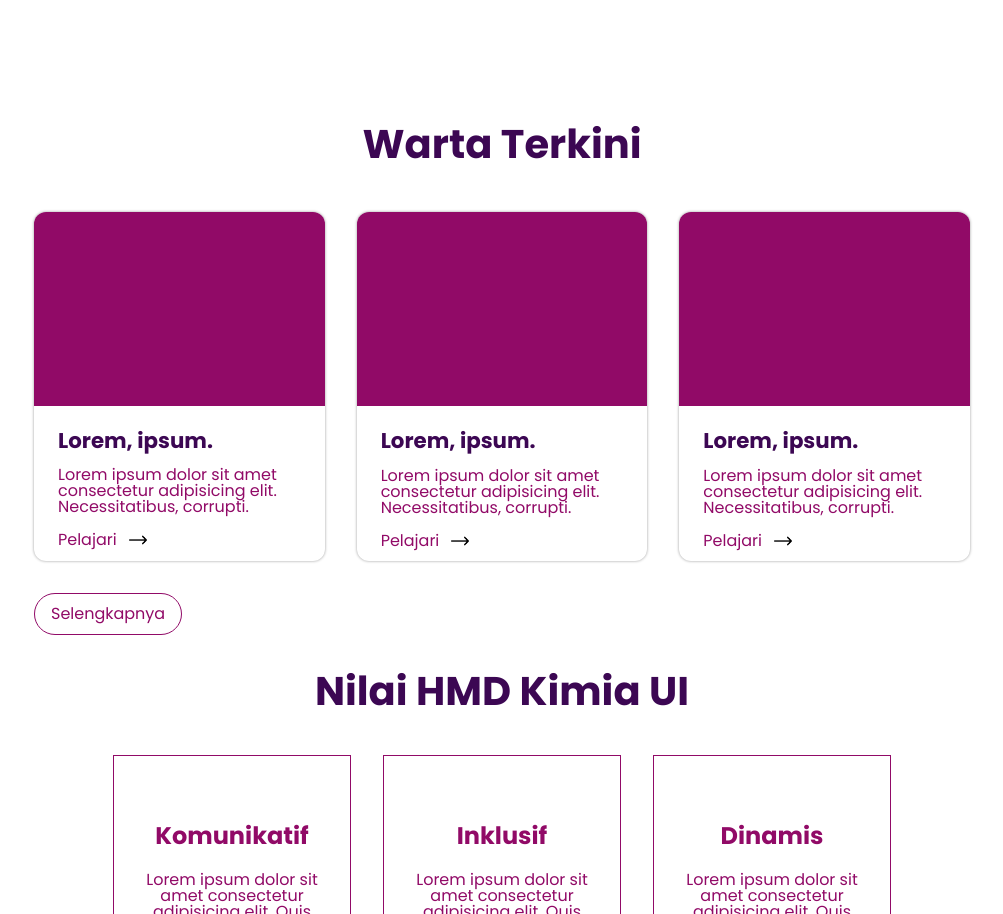
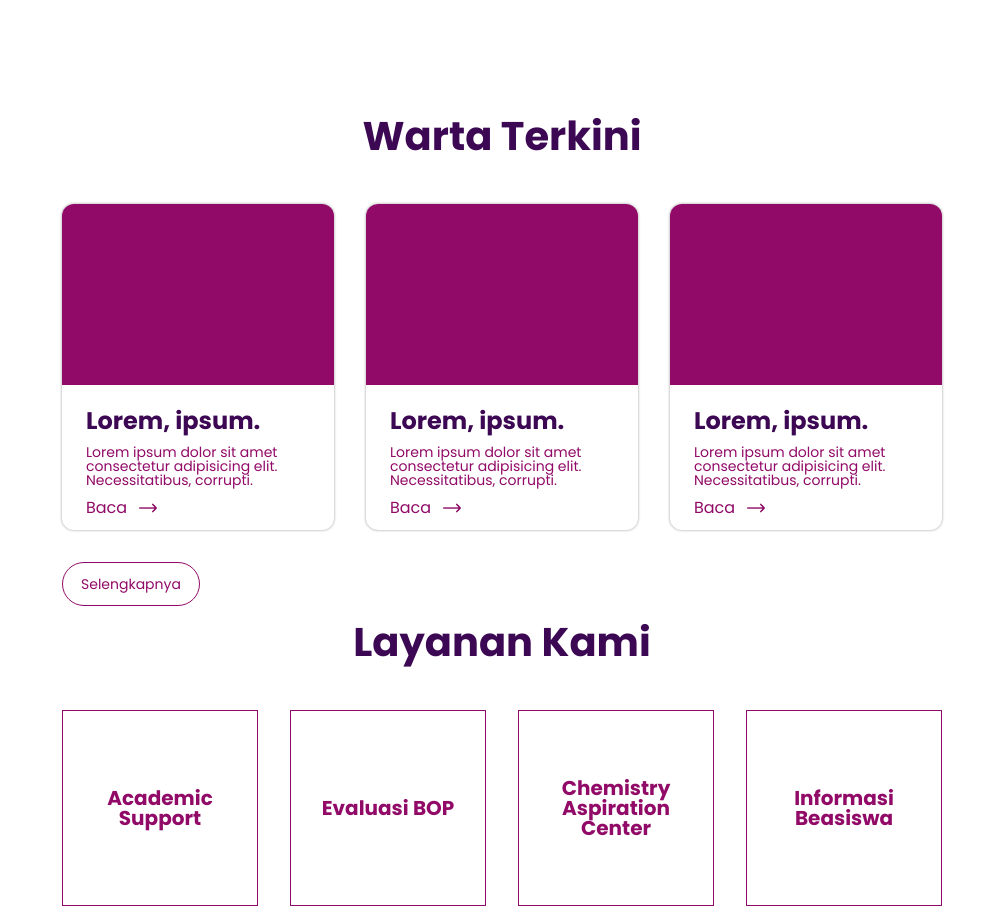
Before and after one commit to arkandamar/website-hmdk, a React (Vite) app: page / in a window 1280 px wide. Shown: the part 1618-2532 px from the top of the page, without its empty margins (138-1141 px from the left). Built offline with nearby package versions, Linux system fonts and the light colour scheme.

Commit message:
membuat service card

```diff
--- a/src/App.jsx
+++ b/src/App.jsx
@@ -6,6 +6,7 @@ import Team from "./components/Team";
 import Mission from "./components/Mission";
 import Birdep from "./components/Birdep";
 import Event from "./components/Event";
+import Service from "./components/Service";
 import "./App.scss";
 
 function App() {
@@ -15,9 +16,8 @@ function App() {
       <Hero></Hero>
       <About></About>
       <Event></Event>
+      <Service></Service>
       <Mission></Mission>
-      <Team></Team>
-      <Birdep></Birdep>
     </div>
   );
 }
--- a/src/App.scss
+++ b/src/App.scss
@@ -8,12 +8,35 @@ $quar-color: #ffa732;
 $grey-color: #d4d4d4;
 
 // Layouting
-$side-padding: 172px;
+$side-padding: 200px;
 $top-padding: 44px;
 
 // Sizing
 $xl: 40px;
 $l: 32px;
+$m: 24px;
+$bs: 16px;
+$sm: 14px;
+$xs: 12px;
+$xxs: 10px;
+
+// Filter
+@mixin base-color-filter {
+  filter: brightness(0) saturate(100%) invert(13%) sepia(80%) saturate(6298%)
+    hue-rotate(282deg) brightness(35%) contrast(100%);
+}
+@mixin sec-color-filter {
+  filter: brightness(0) saturate(100%) invert(12%) sepia(43%) saturate(7300%)
+    hue-rotate(306deg) brightness(89%) contrast(101%);
+}
+@mixin dark-sec-color-filter {
+  filter: brightness(0) saturate(100%) invert(15%) sepia(33%) saturate(5043%)
+    hue-rotate(294deg) brightness(90%) contrast(115%);
+}
+@mixin grey-color-filter {
+  filter: brightness(0) saturate(100%) invert(96%) sepia(0%) saturate(1588%)
+    hue-rotate(142deg) brightness(92%) contrast(88%);
+}
 
 // Utility
 @mixin flex($justify: default, $align: default, $dir: default) {
--- a/src/components/About.jsx
+++ b/src/components/About.jsx
@@ -32,7 +32,7 @@ export default function About(props) {
       </div>
       <div className="info">
         <div className="staff box">
-          <div className="number">54+</div>
+          <div className="number">130+</div>
           <h5 className="subheader">Fungsionaris</h5>
         </div>
         <div className="birdep box">
--- a/src/components/About.scss
+++ b/src/components/About.scss
@@ -4,7 +4,7 @@
   display: grid;
   grid-template-columns: repeat(12, 1fr);
   background-color: white;
-  padding: ($side-padding/2) $side-padding;
+  padding: calc($side-padding/2) $side-padding;
   gap: 16px;
   cursor: default;
 
--- a/src/components/ServiceCard.jsx
+++ b/src/components/BlogCard.jsx
@@ -1,7 +1,7 @@
-import "./ServiceCard.scss";
+import "./BlogCard.scss";
 import Arrow from "../assets/right-arrow.png";
 
-export default function ServiceCard(props) {
+export default function BlogCard(props) {
   return (
     <div style={props.style} className="service-card">
       <div className="picture"></div>
@@ -12,7 +12,7 @@ export default function ServiceCard(props) {
           Necessitatibus, corrupti.
         </div>
         <div className="button">
-          Pelajari
+          Baca
           <div className="container">
             <img className="arrow" src={Arrow} />
           </div>
--- a/src/components/ServiceCard.scss
+++ b/src/components/BlogCard.scss
@@ -17,16 +17,21 @@
 
   .text {
     @include flex($justify: space-evenly, $dir: column);
-    gap: 16px;
+    gap: 12px;
     padding: 24px;
 
     .mainheader {
-      font-size: $l * 2/3;
+      font-size: $m;
       font-weight: bold;
       color: $base-color;
     }
 
+    .explain {
+      font-size: $sm;
+    }
+
     .button {
+      font-size: $bs;
       display: flex;
       align-items: center;
       gap: 12px;
@@ -40,6 +45,7 @@
         .arrow {
           width: 18px;
           transition: transform 200ms;
+          @include sec-color-filter;
         }
       }
 
--- a/src/components/Event.jsx
+++ b/src/components/Event.jsx
@@ -1,6 +1,5 @@
 import "./Event.scss";
-import Japan from "../assets/japan.jpg";
-import ServiceCard from "./ServiceCard";
+import BlogCard from "./BlogCard";
 
 export default function Event(props) {
   return (
@@ -9,9 +8,9 @@ export default function Event(props) {
         <h3 className="mainheader">Warta Terkini</h3>
       </div>
       <div className="card-container">
-        <ServiceCard />
-        <ServiceCard />
-        <ServiceCard />
+        <BlogCard />
+        <BlogCard />
+        <BlogCard />
       </div>
       <div className="container-selengkapnya">
         <div className="selengkapnya">Selengkapnya</div>
--- a/src/components/Event.scss
+++ b/src/components/Event.scss
@@ -33,9 +33,10 @@
     justify-content: left;
 
     .selengkapnya {
+      font-size: $sm;
       border: 1px solid $sec-color;
       color: $sec-color;
-      padding: 12px 16px;
+      padding: 14px 18px;
       border-radius: 24px;
 
       &:hover {
--- /dev/null
+++ b/src/components/Service.jsx
@@ -0,0 +1,50 @@
+import "./Service.scss";
+
+export default function Service() {
+  return (
+    <div className="service">
+      <div className="header">
+        <h3 className="mainheader">Layanan Kami</h3>
+      </div>
+      <div className="box-container">
+        <div className="box">
+          <div className="title">Academic Support</div>
+          <div className="text">
+            <div className="explain">
+              Fasilitas berupa drive berisi kumpulan soal dan materi perkuliahan
+            </div>
+            <div className="more">Selengkapnya</div>
+          </div>
+        </div>
+        <div className="box">
+          <div className="title">Evaluasi BOP</div>
+          <div className="text">
+            <div className="explain">
+              Pengajuan keringanan BOP untuk mahasiswa Kimia UI
+            </div>
+            <div className="more">Selengkapnya</div>
+          </div>
+        </div>
+        <div className="box">
+          <div className="title">Chemistry Aspiration Center</div>
+          <div className="text">
+            <div className="explain">
+              Wadah aspirasi warga Kimia UI untuk menyampaikan saran dan
+              masukkan
+            </div>
+            <div className="more">Selengkapnya</div>
+          </div>
+        </div>
+        <div className="box">
+          <div className="title">Informasi Beasiswa</div>
+          <div className="text">
+            <div className="explain">
+              Informasi program beasiswa yang tersedia untuk mahasiswa Kimia UI
+            </div>
+            <div className="more">Selengkapnya</div>
+          </div>
+        </div>
+      </div>
+    </div>
+  );
+}
--- /dev/null
+++ b/src/components/Service.scss
@@ -0,0 +1,90 @@
+@import "../App.scss";
+
+.service {
+  display: grid;
+  grid-template-columns: repeat(12, 1fr);
+  padding: 0 $side-padding;
+  gap: 32px;
+
+  .header {
+    @include flex(center, center);
+    grid-column-start: span 12;
+    margin: 16px 0;
+    font-size: $xl;
+    font-weight: bold;
+    color: $base-color;
+  }
+
+  .box-container {
+    display: grid;
+    grid-template-columns: repeat(12, 1fr);
+    grid-column-start: span 12;
+    gap: 32px;
+
+    .box {
+      grid-column: span 3;
+      aspect-ratio: 1/1;
+      border: 1px solid $sec-color;
+      background-color: white;
+      color: $sec-color;
+      @include flex(center, center);
+      cursor: pointer;
+      position: relative;
+      padding: 18px;
+      overflow: hidden;
+
+      .title {
+        text-align: center;
+        font-size: 20px;
+        font-weight: bold;
+      }
+
+      .text {
+        position: absolute;
+        text-align: center;
+        visibility: hidden;
+        @include flex($align: center, $justify: space-between, $dir: column);
+        padding: 12px;
+        gap: 12px;
+
+        .explain {
+        }
+
+        .more {
+          padding: 6px;
+          position: relative;
+          width: max-content;
+
+          &:hover::after {
+            width: 80%;
+          }
+
+          &::after {
+            content: "";
+            width: 0%;
+            height: 2px;
+            background-color: white;
+            position: absolute;
+            bottom: 0;
+            left: 50%;
+            transform: translateX(-50%);
+            transition: width 200ms ease;
+          }
+        }
+      }
+
+      &:hover {
+        background-color: $sec-color;
+        color: white;
+      }
+
+      &:hover .title {
+        visibility: hidden;
+      }
+
+      &:hover .text {
+        visibility: visible;
+      }
+    }
+  }
+}
```
